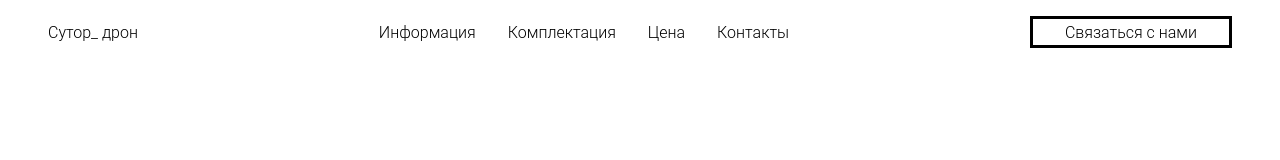
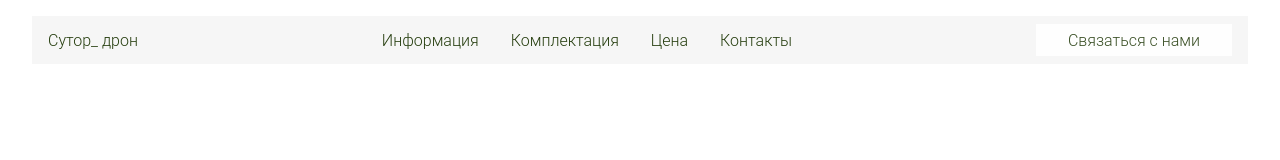
Before and after one commit to vlesueji/vladsutor, a website: page index.html in a window 1280 px wide. Drawn offline with Linux system fonts and the light colour scheme.

Commit message:
edit header

```diff
--- a/styles/_globals.scss
+++ b/styles/_globals.scss
@@ -1,4 +1,10 @@
+@use 'variables' as *;
+
 * {
   font-family: "Roboto Light", sans-serif;
   color: var(--main-font-color);
 }
+
+body {
+  background-color: var(--background-color);
+}
--- a/styles/_variables.scss
+++ b/styles/_variables.scss
@@ -1,3 +1,6 @@
-root {
+:root {
   --main-font-color: rgb(38, 62, 15);
+  --background-color: #ffffff;
+  --background-block-color: #f6f6f6;
+  --button-color: #ffffff
 }
--- a/styles/styles.scss
+++ b/styles/styles.scss
@@ -7,17 +7,20 @@
 .header {
 //  @include border;
   display: flex;
+  height: 3rem;
   flex-direction: row;
   justify-content: space-between;
   align-items: center;
   padding-inline: 1rem;
   margin-top: 1rem;
+  background-color: var(--background-block-color);
 
   &__button {
-    border-style: solid;
     height: 2rem;
     width: fit-content;
     padding-inline: 2rem;
+    background-color: var(--button-color);
+    opacity: 0.9;
   }
 }
 
```
Also changed, not shown: styles/styles.css, 1 other file.
